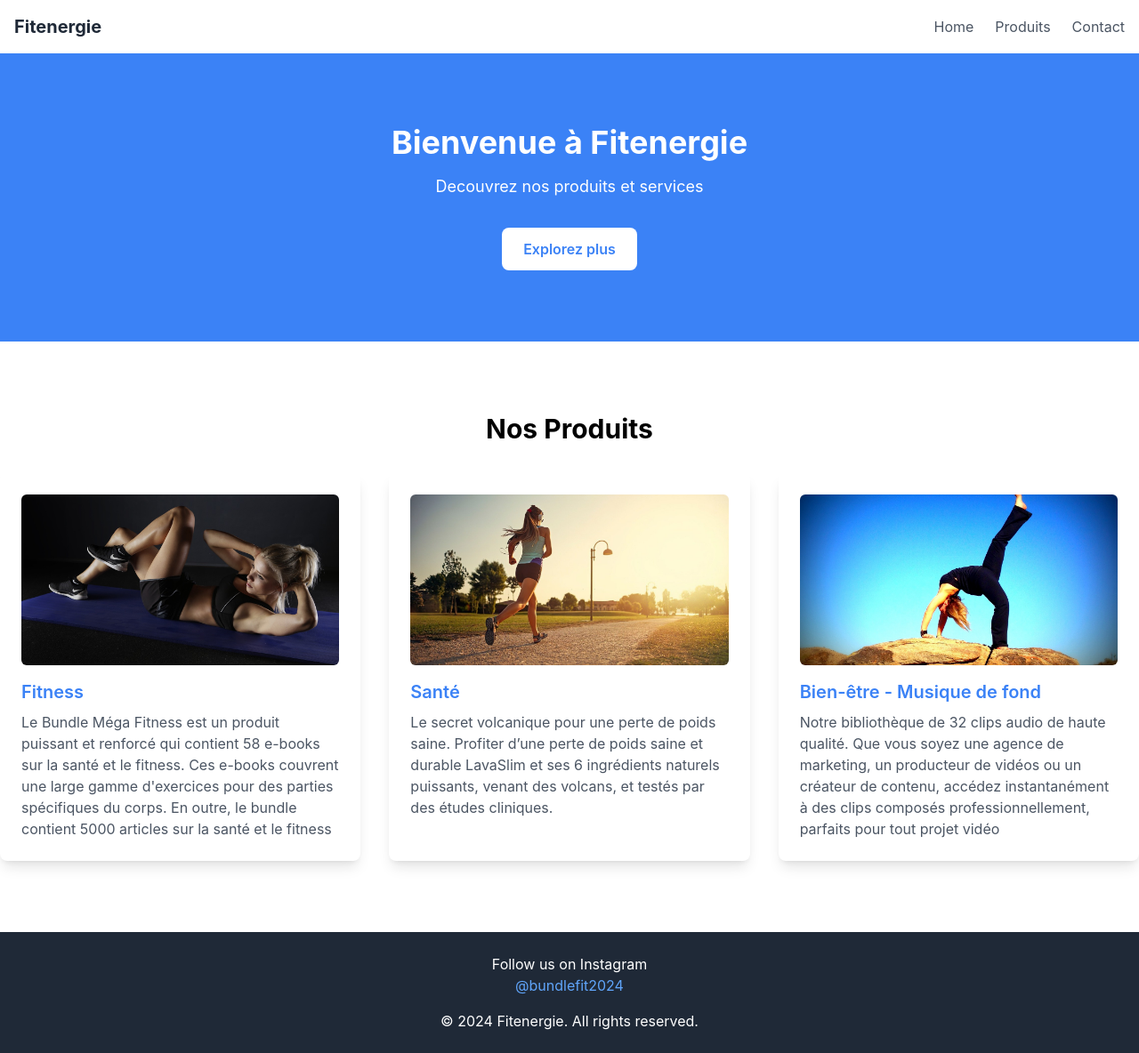
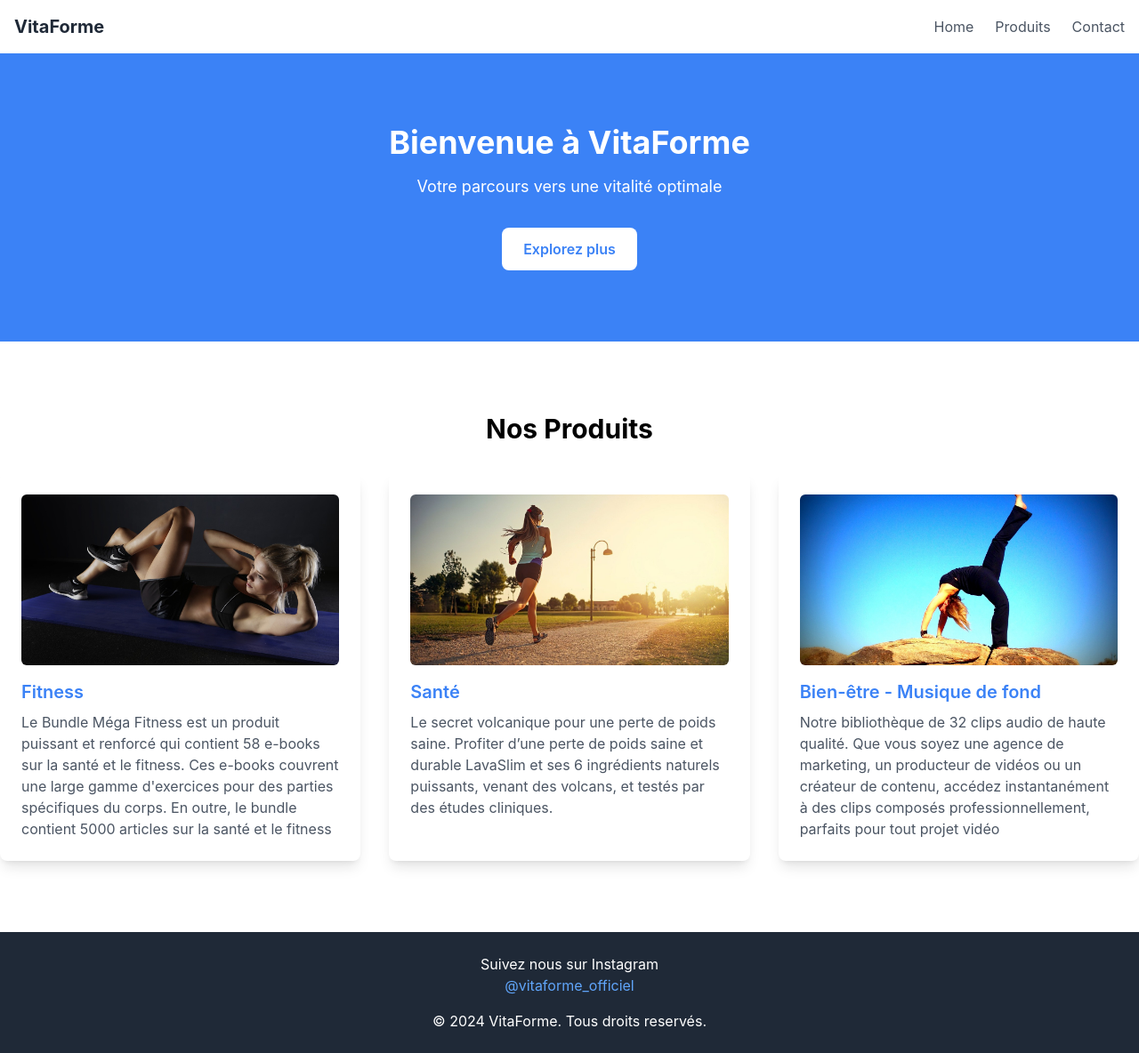
Before and after one commit to Piercel2022/fitenergie, a React (Create React App) app: page / in a window 1280 px wide. Shown: the whole page at 89% size. Built offline with nearby package versions, Linux system fonts and the light colour scheme.

Commit message:
Add the workflow

```diff
--- a/src/components/Footer.js
+++ b/src/components/Footer.js
@@ -4,11 +4,11 @@ const Footer = () => {
   return (
     <footer className="bg-gray-800 text-white py-6">
       <div className="container mx-auto text-center">
-        <p>Follow us on Instagram</p>
+        <p>Suivez nous sur Instagram</p>
         <a href="https://www.instagram.com/bundlefit2024" target="_blank" rel="noopener noreferrer" className="text-blue-400 hover:text-blue-300">
-          @bundlefit2024
+          @vitaforme_officiel
         </a>
-        <p className="mt-4">&copy; {new Date().getFullYear()} Fitenergie. All rights reserved.</p>
+        <p className="mt-4">&copy; {new Date().getFullYear()} VitaForme. Tous droits reservés.</p>
       </div>
     </footer>
   );
--- a/src/components/Header.js
+++ b/src/components/Header.js
@@ -4,7 +4,7 @@ const Header = () => {
   return (
     <header className="bg-white shadow">
       <div className="container mx-auto px-4 py-4 flex justify-between items-center">
-        <div className="text-xl font-bold text-gray-800">Fitenergie</div>
+        <div className="text-xl font-bold text-gray-800">VitaForme</div>
         <nav>
           <ul className="flex space-x-6">
             <li><a href="#home" className="text-gray-600 hover:text-gray-800">Home</a></li>
--- a/src/components/Hero.js
+++ b/src/components/Hero.js
@@ -4,8 +4,8 @@ const Hero = () => {
   return (
     <section id="home" className="bg-blue-500 text-white text-center py-20">
       <div className="container mx-auto">
-        <h1 className="text-4xl font-bold">Bienvenue à Fitenergie</h1>
-        <p className="mt-4 text-lg">Decouvrez nos produits et services </p>
+        <h1 className="text-4xl font-bold">Bienvenue à VitaForme</h1>
+        <p className="mt-4 text-lg">Votre parcours vers une vitalité optimale </p>
         <a href="#products" className="mt-8 inline-block bg-white text-blue-500 px-6 py-3 rounded-lg font-semibold hover:bg-gray-200">
           Explorez plus
         </a>
```
